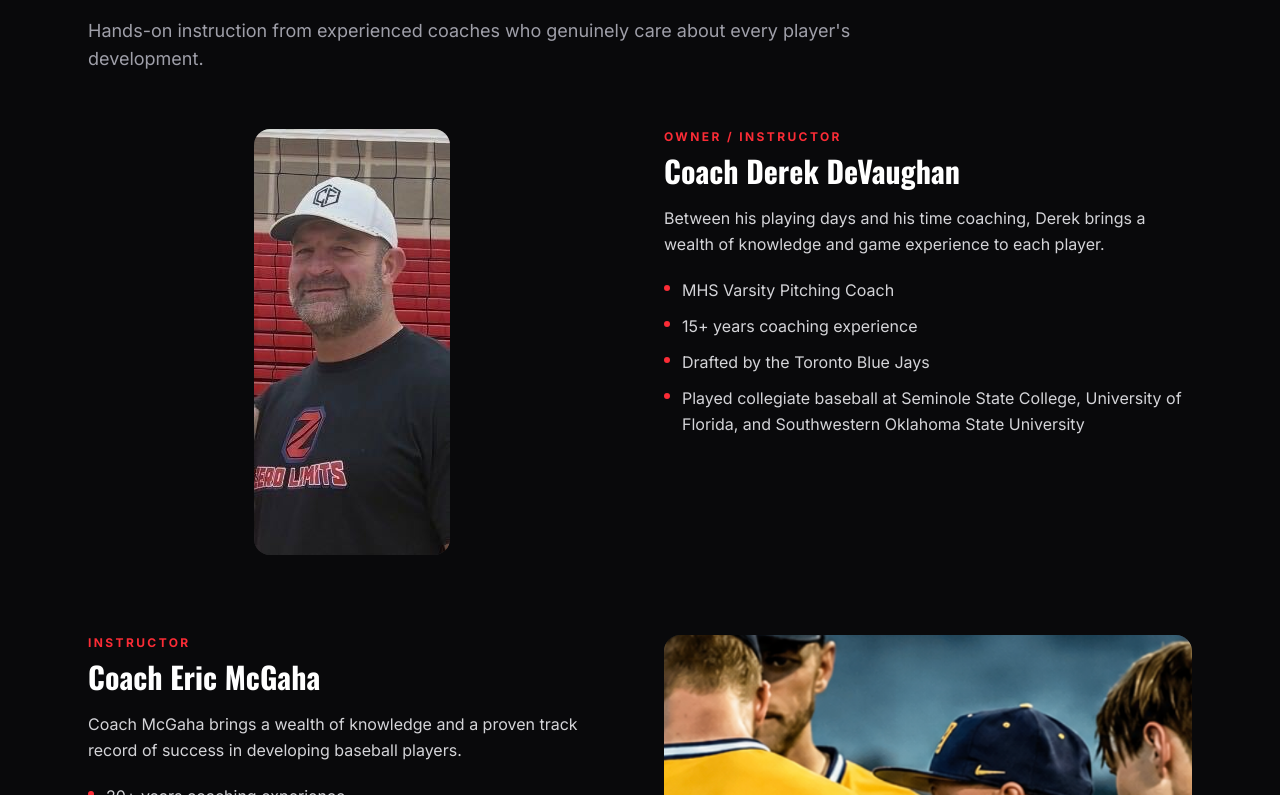
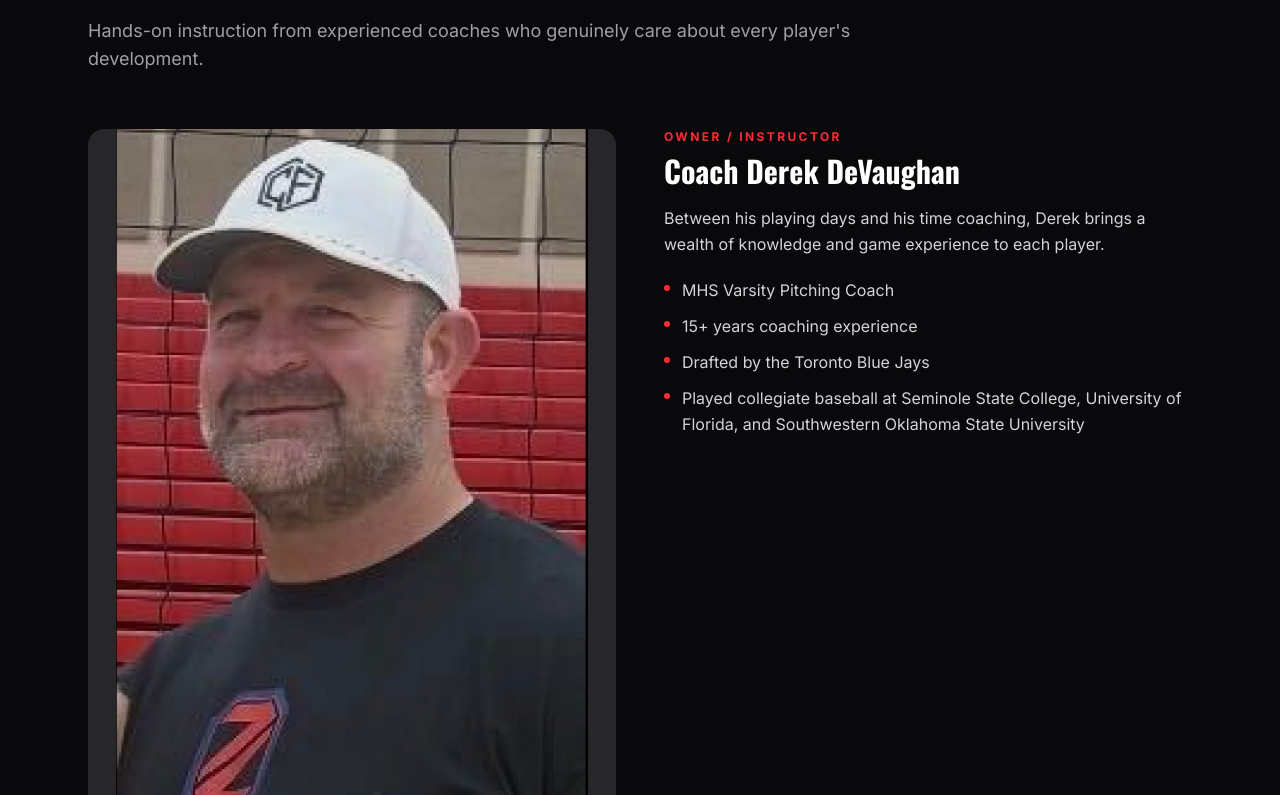
Before and after one commit to darnold5000/zerolimits, a Next.js app: page /about in a window 1280 px wide. Shown: the part 2585-3380 px from the top of the page. Built offline with nearby package versions, Linux system fonts and the light colour scheme.

Commit message:
proposals

```diff
--- a/src/content/coaches.ts
+++ b/src/content/coaches.ts
@@ -24,12 +24,9 @@ export const COACHES: Coach[] = [
     id: "derek-devaughan",
     name: "Coach Derek DeVaughan",
     role: "Owner / Instructor",
-    image: "/images/coaches/derek-devaughan.jpg",
+    image: "/images/coaches/derek-devaughan.png",
     imageAlt: "Coach Derek DeVaughan at Zero Limits Baseball",
-    imageWidth: 196,
-    imageHeight: 426,
-    imageWrapperClass: "mx-auto w-fit max-w-full",
-    imageClass: "block h-auto w-[196px] max-w-full object-contain",
+    imageClass: "aspect-[3/4] w-full object-contain",
     highlights: [
       "MHS Varsity Pitching Coach",
       "15+ years coaching experience",
```
Also changed, not shown: public/images/coaches/derek-devaughan.jpg (deleted), public/images/coaches/derek-devaughan.png (added).
